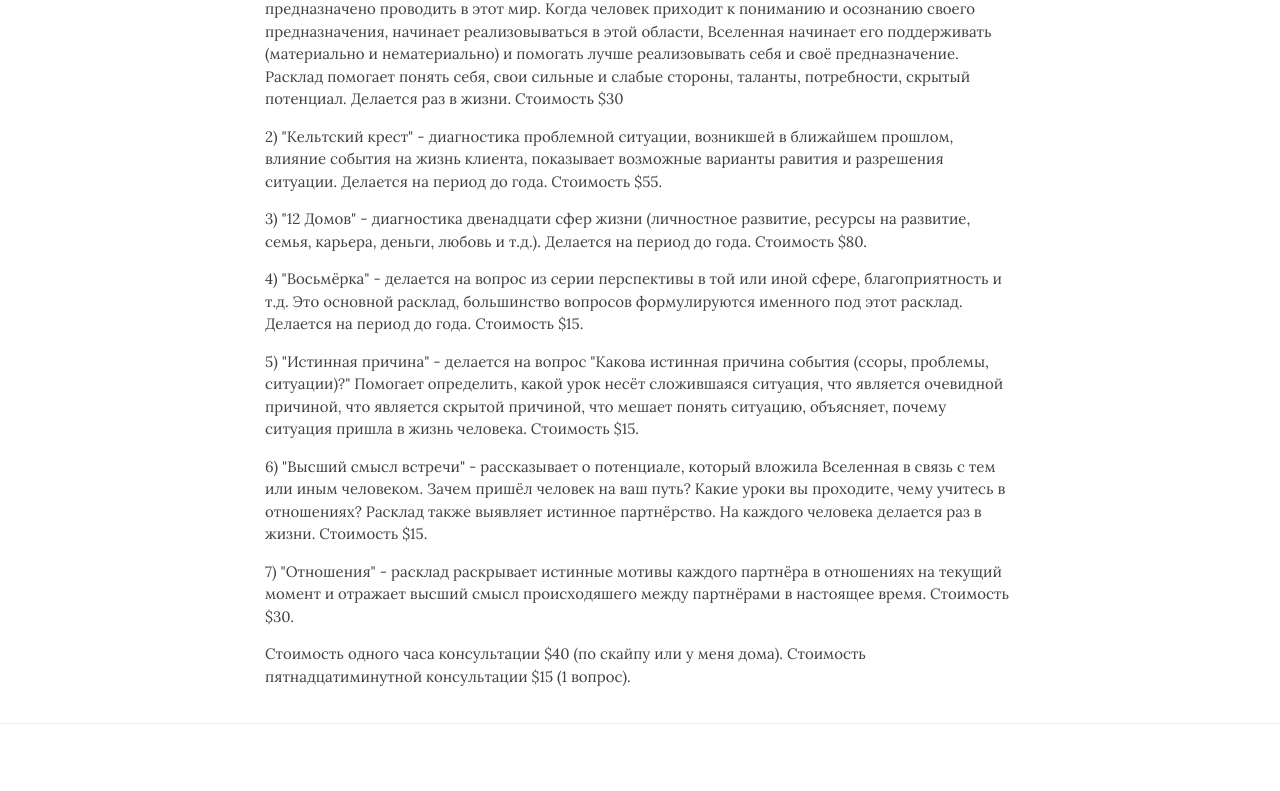
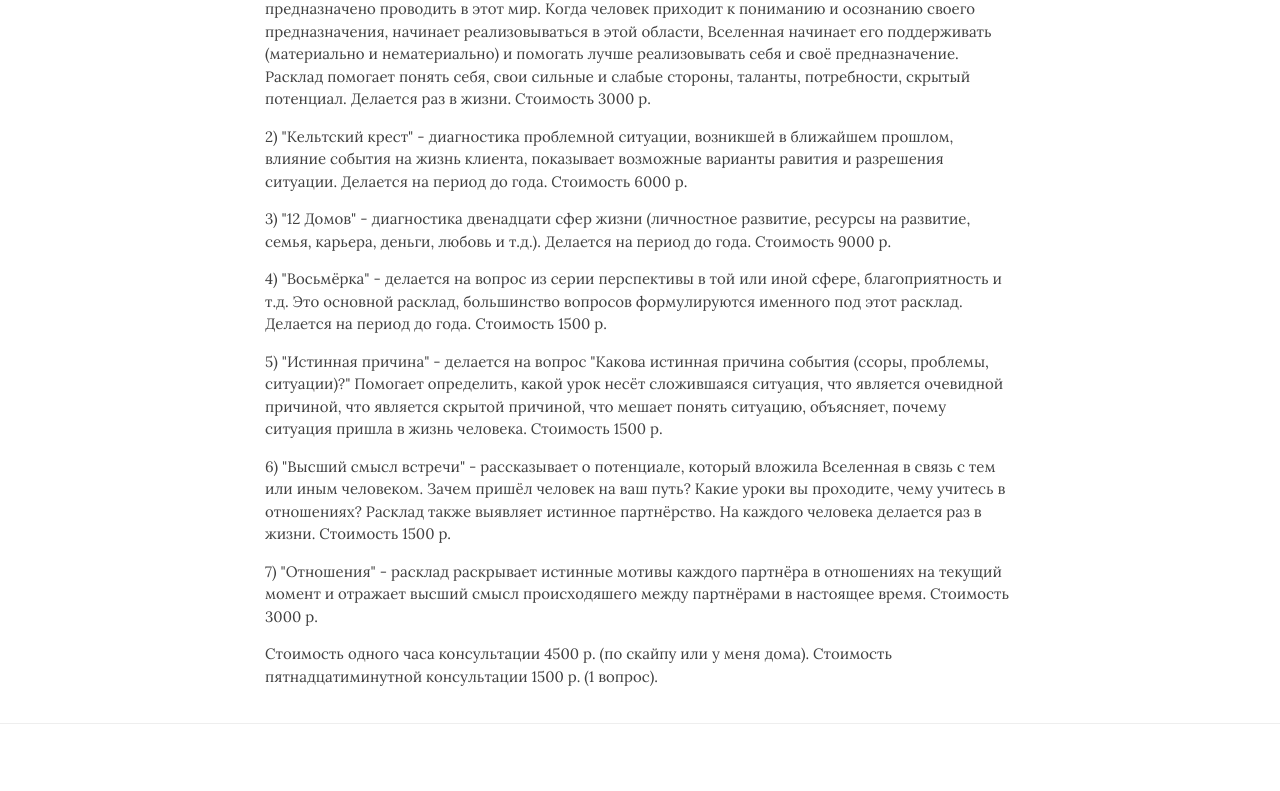
Before and after one commit to koticky/koticky.github.io, a plain HTML site: page tarot/index.html in a window 1280 px wide. Shown: the part 720-1511 px from the top of the page. Drawn offline with nearby package versions, Linux system fonts and the light colour scheme.

Commit message:
Prices are rising

```diff
--- a/tarot/index.html
+++ b/tarot/index.html
@@ -115,29 +115,29 @@
 Вопросы, которые можно задать таро.
 
 <p>
-1) "Предназначение". Определение Луча и Подлуча мисии - двух основных энергий, которые человеку предназначено проводить в этот мир. Когда человек приходит к пониманию и осознанию своего предназначения, начинает реализовываться в этой области, Вселенная начинает его поддерживать (материально и нематериально) и помогать лучше реализовывать себя и своё предназначение. Расклад помогает понять себя, свои сильные и слабые стороны, таланты, потребности, скрытый потенциал. Делается раз в жизни. Стоимость $30
+1) "Предназначение". Определение Луча и Подлуча мисии - двух основных энергий, которые человеку предназначено проводить в этот мир. Когда человек приходит к пониманию и осознанию своего предназначения, начинает реализовываться в этой области, Вселенная начинает его поддерживать (материально и нематериально) и помогать лучше реализовывать себя и своё предназначение. Расклад помогает понять себя, свои сильные и слабые стороны, таланты, потребности, скрытый потенциал. Делается раз в жизни. Стоимость 3000 р.
 
 <p>
-2) "Кельтский крест" - диагностика проблемной ситуации, возникшей в ближайшем прошлом, влияние события на жизнь клиента, показывает возможные варианты равития и разрешения ситуации. Делается на период до года. Стоимость $55.
+2) "Кельтский крест" - диагностика проблемной ситуации, возникшей в ближайшем прошлом, влияние события на жизнь клиента, показывает возможные варианты равития и разрешения ситуации. Делается на период до года. Стоимость 6000 р.
 
 <p>
-3) "12 Домов" - диагностика двенадцати сфер жизни (личностное развитие, ресурсы на развитие, семья, карьера, деньги, любовь и т.д.). Делается на период до года. Стоимость $80.
+3) "12 Домов" - диагностика двенадцати сфер жизни (личностное развитие, ресурсы на развитие, семья, карьера, деньги, любовь и т.д.). Делается на период до года. Стоимость 9000 р.
 
 <p>
-4) "Восьмёрка" - делается на вопрос из серии перспективы в той или иной сфере, благоприятность и т.д. Это основной расклад, большинство вопросов формулируются именного под этот расклад. Делается на период до года. Стоимость $15.
+4) "Восьмёрка" - делается на вопрос из серии перспективы в той или иной сфере, благоприятность и т.д. Это основной расклад, большинство вопросов формулируются именного под этот расклад. Делается на период до года. Стоимость 1500 р.
 
 <p>
-5) "Истинная причина" - делается на вопрос "Какова истинная причина события (ссоры, проблемы, ситуации)?" Помогает определить, какой урок несёт сложившаяся ситуация, что является очевидной причиной, что является скрытой причиной, что мешает понять ситуацию, объясняет, почему ситуация пришла в жизнь человека. Стоимость $15.
+5) "Истинная причина" - делается на вопрос "Какова истинная причина события (ссоры, проблемы, ситуации)?" Помогает определить, какой урок несёт сложившаяся ситуация, что является очевидной причиной, что является скрытой причиной, что мешает понять ситуацию, объясняет, почему ситуация пришла в жизнь человека. Стоимость 1500 р.
 
 <p>
-6) "Высший смысл встречи" - рассказывает о потенциале, который вложила Вселенная в связь с тем или иным человеком. Зачем пришёл человек на ваш путь? Какие уроки вы проходите, чему учитесь в отношениях? Расклад также выявляет истинное партнёрство. На каждого человека делается раз в жизни. Стоимость $15.
+6) "Высший смысл встречи" - рассказывает о потенциале, который вложила Вселенная в связь с тем или иным человеком. Зачем пришёл человек на ваш путь? Какие уроки вы проходите, чему учитесь в отношениях? Расклад также выявляет истинное партнёрство. На каждого человека делается раз в жизни. Стоимость 1500 р.
 
 <p>
-7) "Отношения" - расклад раскрывает истинные мотивы каждого партнёра в отношениях на текущий момент и отражает высший смысл происходяшего между партнёрами в настоящее время. Стоимость $30.
+7) "Отношения" - расклад раскрывает истинные мотивы каждого партнёра в отношениях на текущий момент и отражает высший смысл происходяшего между партнёрами в настоящее время. Стоимость 3000 р.
 
 
 <p>
-Стоимость одного часа консультации $40 (по скайпу или у меня дома). Стоимость пятнадцатиминутной консультации $15 (1 вопрос).
+Стоимость одного часа консультации 4500 р. (по скайпу или у меня дома). Стоимость пятнадцатиминутной консультации 1500 р. (1 вопрос).
 
 		</div>
 	</div>
```
Also changed, not shown: regression/index.html (+1 -1 lines).
